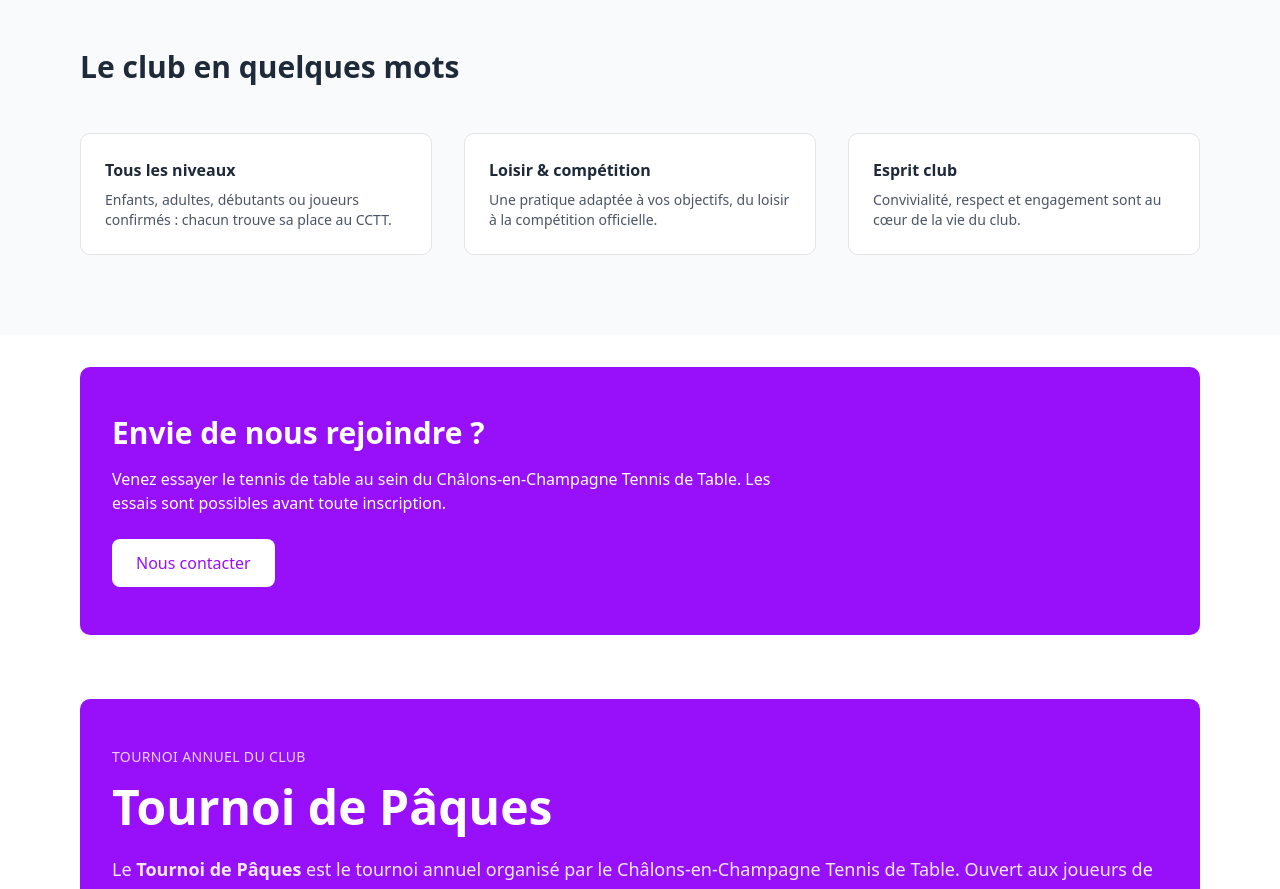
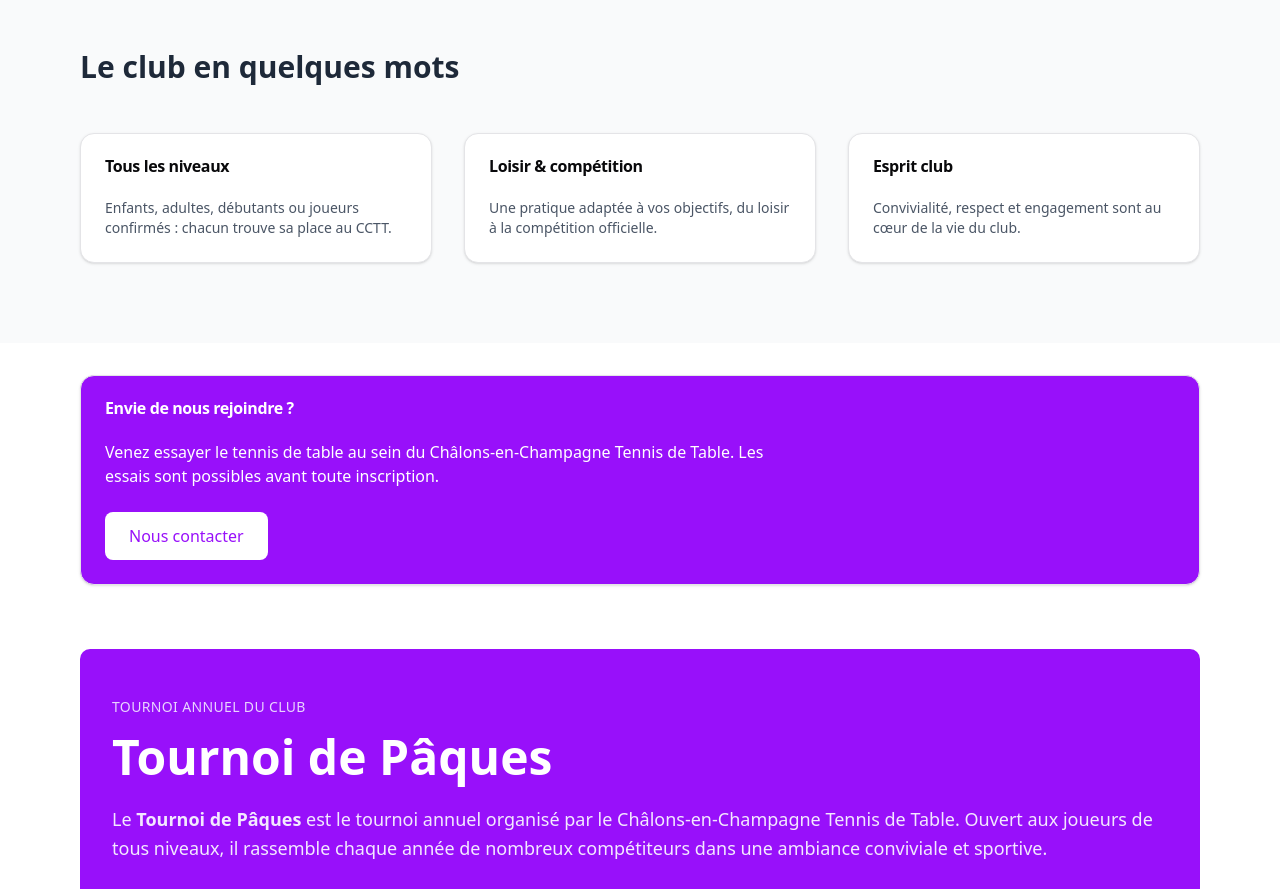
Before and after one commit to jesared/club-cctt, a Next.js app: page / in a window 1280 px wide. Shown: the part 920-1809 px from the top of the page. Built offline with nearby package versions, Linux system fonts and the light colour scheme.

Commit message:
Refactor la page d'accueil : remplacement des sections par des composants Card pour une meilleure structure et présentation.

```diff
--- a/app/page.tsx
+++ b/app/page.tsx
@@ -1,3 +1,5 @@
+import { Card, CardContent, CardHeader, CardTitle } from "@/components/ui/card";
+
 import TournoiHero from "@/components/TournoiHero";
 
 export default function HomePage() {
@@ -66,29 +68,41 @@ export default function HomePage() {
           </h2>
 
           <div className="grid grid-cols-1 md:grid-cols-3 gap-8">
-            <div className="bg-white border rounded-lg p-6">
-              <h3 className="font-semibold mb-2">Tous les niveaux</h3>
+            <Card>
+              <CardHeader>
+                <CardTitle>Tous les niveaux</CardTitle>
+              </CardHeader>
+              <CardContent>
                 <p className="text-gray-600 text-sm">
-                Enfants, adultes, débutants ou joueurs confirmés : chacun trouve
-                sa place au CCTT.
+                  Enfants, adultes, débutants ou joueurs confirmés : chacun
+                  trouve sa place au CCTT.
                 </p>
-            </div>
+              </CardContent>
+            </Card>
 
-            <div className="bg-white border rounded-lg p-6">
-              <h3 className="font-semibold mb-2">Loisir & compétition</h3>
+            <Card>
+              <CardHeader>
+                <CardTitle>Loisir & compétition</CardTitle>
+              </CardHeader>
+              <CardContent>
                 <p className="text-gray-600 text-sm">
-                Une pratique adaptée à vos objectifs, du loisir à la compétition
-                officielle.
+                  Une pratique adaptée à vos objectifs, du loisir à la
+                  compétition officielle.
                 </p>
-            </div>
+              </CardContent>
+            </Card>
 
-            <div className="bg-white border rounded-lg p-6">
-              <h3 className="font-semibold mb-2">Esprit club</h3>
+            <Card>
+              <CardHeader>
+                <CardTitle>Esprit club</CardTitle>
+              </CardHeader>
+              <CardContent>
                 <p className="text-gray-600 text-sm">
                   Convivialité, respect et engagement sont au cœur de la vie du
                   club.
                 </p>
-            </div>
+              </CardContent>
+            </Card>
           </div>
         </div>
       </section>
@@ -96,24 +110,31 @@ export default function HomePage() {
       {/* APPEL À L’ACTION */}
       <section>
         <div className="max-w-6xl mx-auto px-4 py-8">
-          <div className="bg-purple-600 rounded-lg px-8 py-12 text-white">
-            <h2 className="text-3xl font-semibold mb-4">
+          <Card className="bg-purple-600 text-white">
+            <CardHeader>
+              <CardTitle className="text-white">
                 Envie de nous rejoindre ?
-            </h2>
-            <p className="mb-6 max-w-2xl">
+              </CardTitle>
+            </CardHeader>
+
+            <CardContent className="space-y-6">
+              <p className="max-w-2xl">
                 Venez essayer le tennis de table au sein du Châlons-en-Champagne
                 Tennis de Table. Les essais sont possibles avant toute
                 inscription.
               </p>
+
               <a
                 href="/contact"
                 className="inline-block bg-white text-purple-600 px-6 py-3 rounded-md font-medium hover:bg-gray-100 transition"
               >
                 Nous contacter
               </a>
-          </div>
+            </CardContent>
+          </Card>
         </div>
       </section>
+
       <TournoiHero />
     </>
   );
```
Lines whose indentation alone changed are shown as unchanged.
